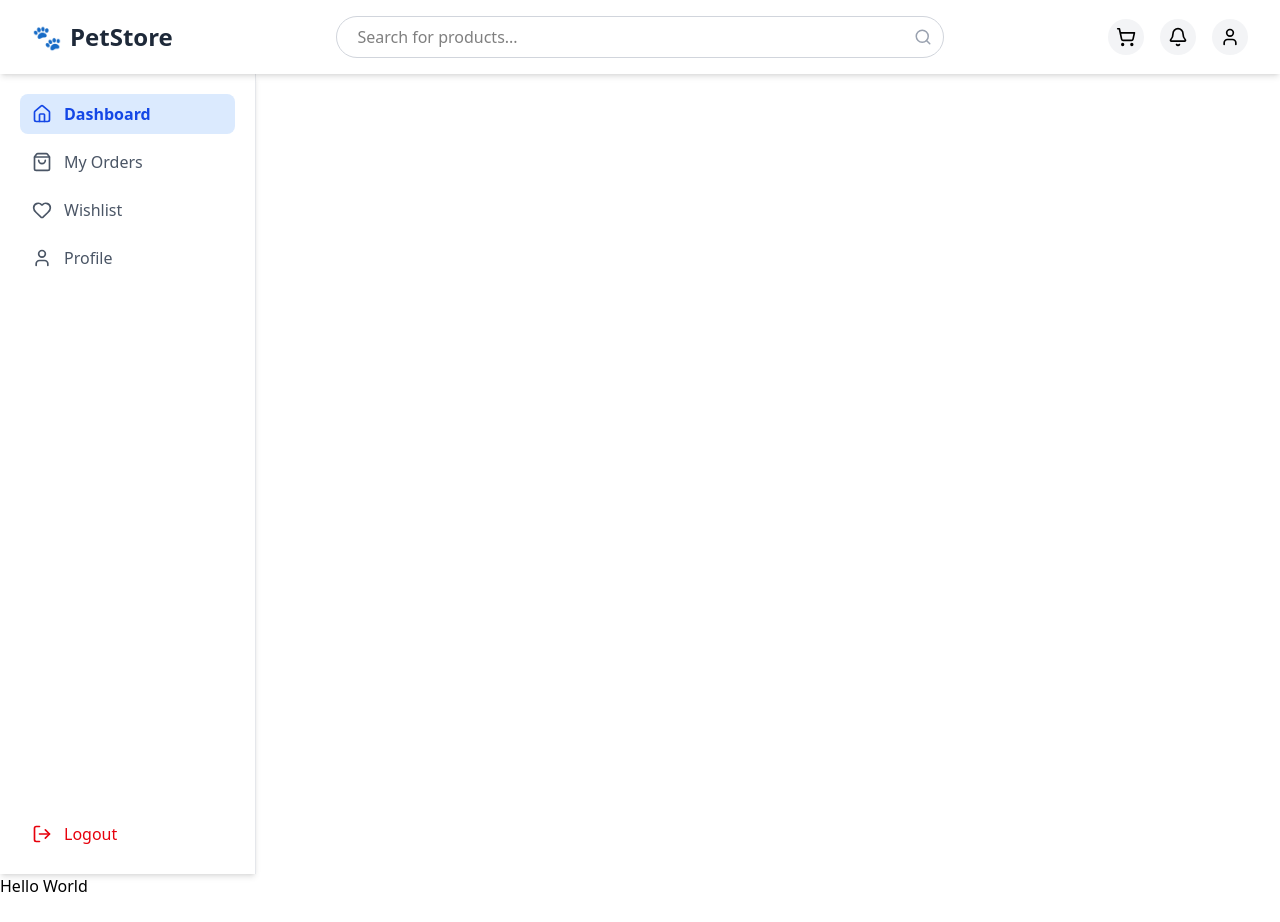
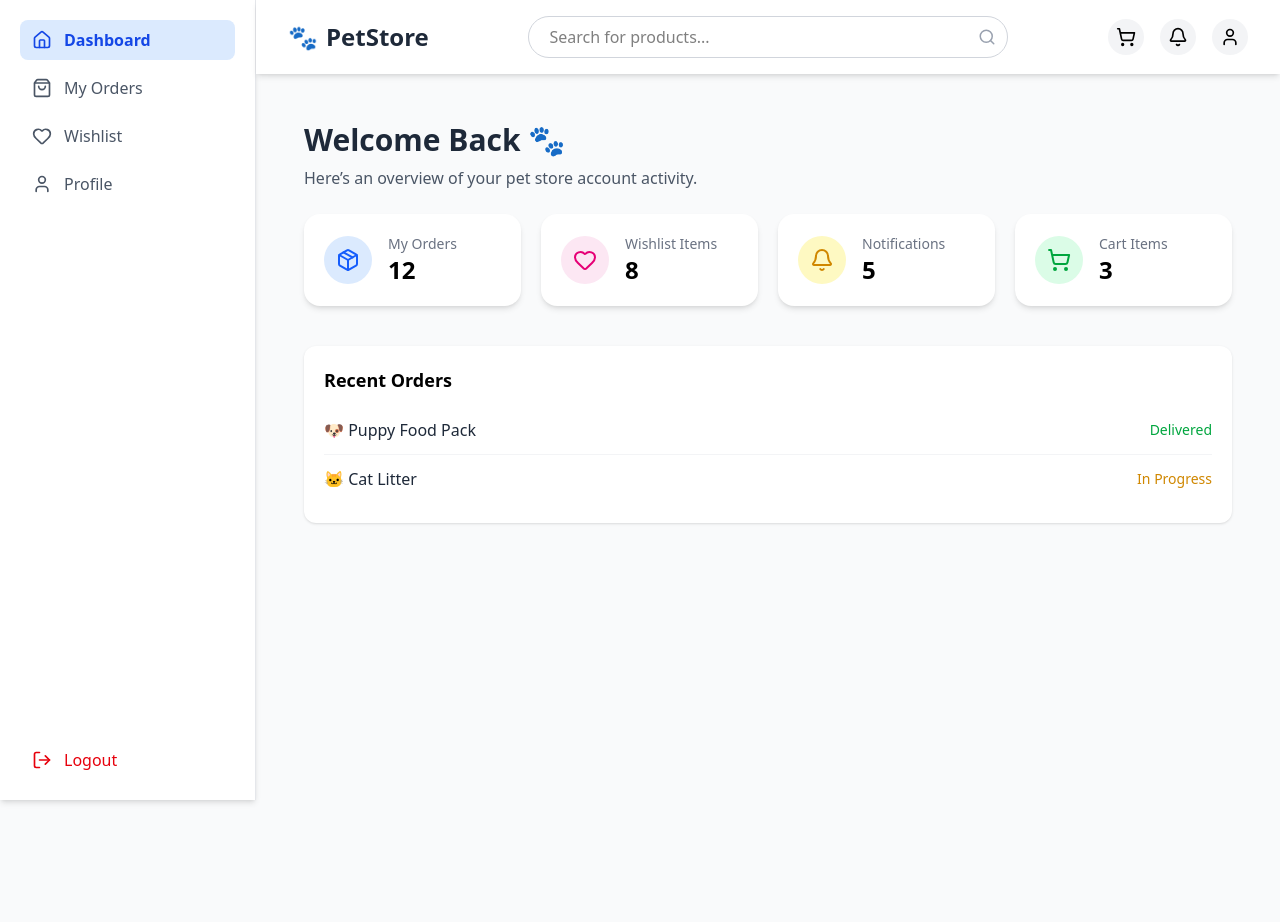
Before and after one commit to mabdullah525/pet-store, a React (Vite) app: page / in a window 1280 px wide. Before the commit the page ends 898 px from the top, so only its background shows below. Built offline with nearby package versions, Linux system fonts and the light colour scheme; no server answers.

Commit message:
Add dasboard css

```diff
--- a/src/App.jsx
+++ b/src/App.jsx
@@ -1,25 +1,37 @@
-import React from 'react'
-import { Route, Routes } from 'react-router-dom'
+import React from 'react';
+import { Route, Routes } from 'react-router-dom';
+
 // Pages
-import Register from './pages/Register.jsx'
-import Login from './pages/login.jsx'
+import Register from './pages/Register.jsx';
+import Login from './pages/Login.jsx';
+import Dashboard from './pages/Dashboard.jsx';
 
 // Components
-import Topbar from './components/Topbar.jsx'
-import Sidebar from './components/Sidebar.jsx'
+import Topbar from './components/Topbar.jsx';
+import Sidebar from './components/Sidebar.jsx';
 
 const App = () => {
   return (
-    <div>
-      <Topbar />
+    <div className="flex min-h-screen bg-gray-50">
+      {/* ✅ Sidebar (left side) */}
       <Sidebar />
-      <Routes>
-        <Route path='/' element={<h1>Hello World</h1>} />
-        <Route path='/register' element={<Register />} />
-        <Route path='/login' element={<Login />} />
-      </Routes>
+
+      {/* ✅ Main Area */}
+      <div className="flex-1 flex flex-col">
+        {/* ✅ Topbar (top of content area) */}
+        <Topbar />
+
+        {/* ✅ Page content */}
+        <main className="p-6 flex-1">
+          <Routes>
+            <Route path="/" element={<Dashboard />} />
+            <Route path="/register" element={<Register />} />
+            <Route path="/login" element={<Login />} />
+          </Routes>
+        </main>
+      </div>
     </div>
-  )
-}
+  );
+};
 
-export default App
+export default App;
--- a/src/index.css
+++ b/src/index.css
@@ -66,3 +66,34 @@
 .icon {
   @apply flex items-center justify-center ;
 }
+
+/* Dashboard Layout */
+.dashboard {
+  @apply p-6 bg-gray-50 min-h-screen;
+}
+
+.dashboard-title {
+  @apply text-3xl font-bold text-gray-800 mb-2;
+}
+
+/* Stats Grid */
+.stats-grid {
+  @apply grid grid-cols-1 sm:grid-cols-2 lg:grid-cols-4 gap-5 mb-10;
+}
+
+.stat-card {
+  @apply bg-white rounded-2xl shadow-md p-5 flex items-center gap-4 transition hover:shadow-lg;
+}
+
+.icon-wrapper {
+  @apply p-3 rounded-full;
+}
+
+/* Orders Section */
+.orders-section {
+  @apply bg-white rounded-xl shadow-sm p-5;
+}
+
+.order-card {
+  @apply flex justify-between items-center border-b border-gray-100 py-3 last:border-0;
+}
```
